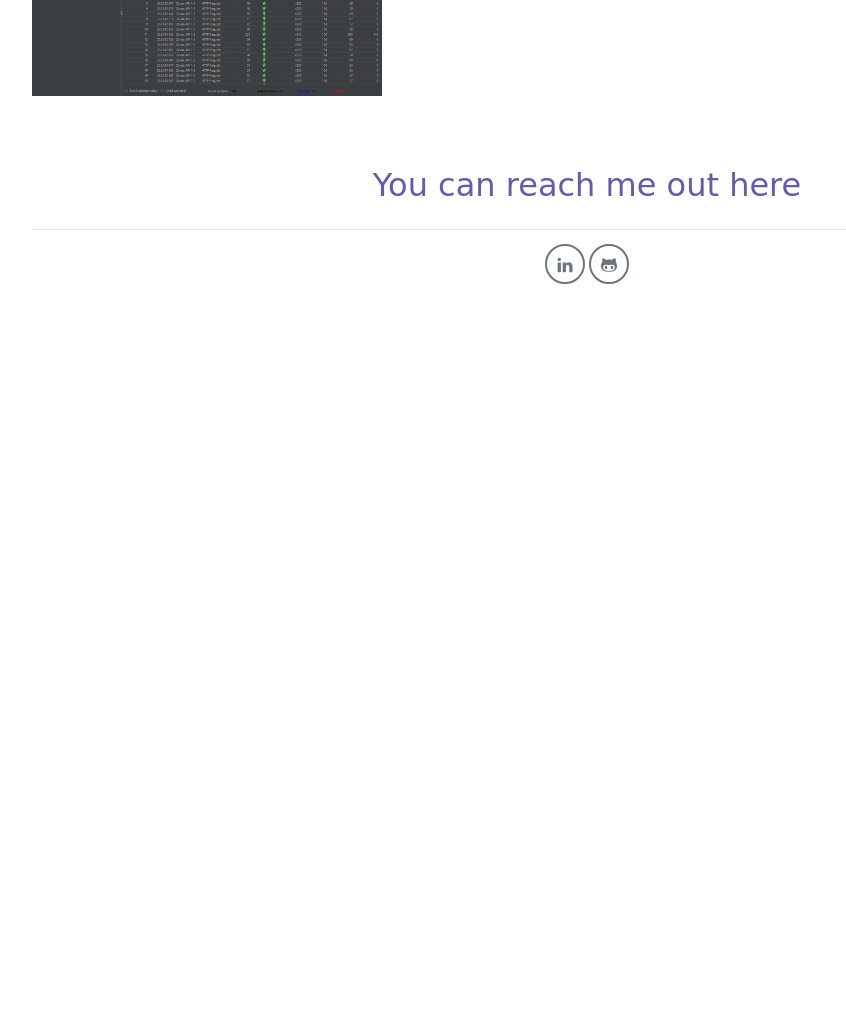
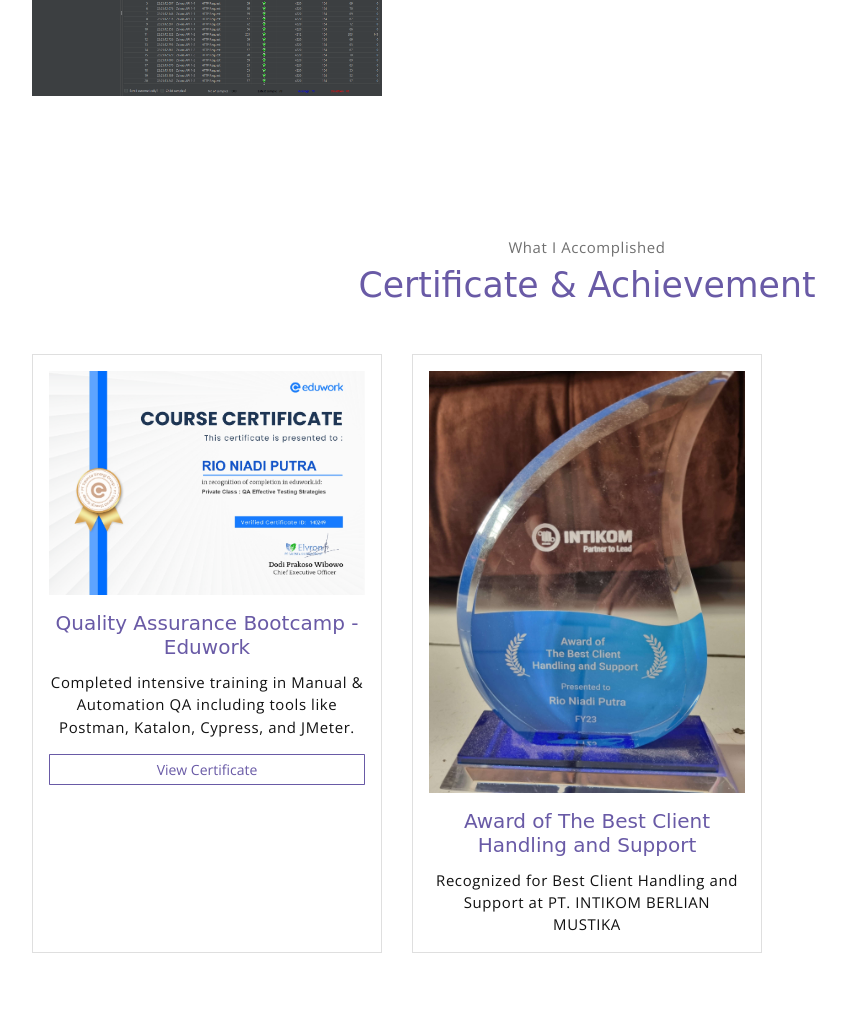
Before and after one commit to RioNiadiPutra/RioNiadiPutra.github.io, a website: page index.html in a window 1280 px wide. Shown: the part 2472-3500 px from the top of the page, without its empty margins (53-899 px from the left). Before the commit the page ends 2771 px from the top, so only its background shows below. Drawn offline with nearby package versions, Linux system fonts and the light colour scheme; a web font is replaced by a local one.

Commit message:
Update index.html

```diff
--- a/index.html
+++ b/index.html
@@ -29,6 +29,9 @@
                 </li>
                 <li class="item">
                     <a class="link" href="#portfolio">Portfolio</a>
+                </li>
+		<li class="item">
+                    <a class="link" href="#certificate">Certificate & Achievement</a>
                 </li>
             </ul>
             <a href="javascript:void(0)" id="nav-toggle" class="hamburger hamburger--elastic">
@@ -202,6 +205,33 @@
         </div><!-- end of container -->
     </section> <!-- end of portfolio section -->
 
+	<section class="section" id="certificate">
+    <div class="container text-center">
+        <p class="section-subtitle">What I Accomplished</p>
+        <h2 class="section-title mb-5">Certificate & Achievement</h2>
+        <div class="row">
+            <!-- Certificate 1 -->
+            <div class="col-md-4 mb-4">
+                <div class="card p-3 h-100">
+                    <img src="assets/imgs/Sertifikat-140249_page-0001.jpg" alt="QA Certificate" class="img-fluid mb-3">
+                    <h5 class="card-title">Quality Assurance Bootcamp - Eduwork</h5>
+                    <p class="card-text">Completed intensive training in Manual & Automation QA including tools like Postman, Katalon, Cypress, and JMeter.</p>
+                    <a href="assets/files/QA_Certificate.pdf" target="_blank" class="btn btn-outline-primary btn-sm">View Certificate</a>
+                </div>
+            </div>
+
+            <!-- Achievement 1 -->
+            <div class="col-md-4 mb-4">
+                <div class="card p-3 h-100">
+                    <img src="assets/imgs/Award_ITK_Rio Niadi Putra.jpg" alt="Achievement" class="img-fluid mb-3">
+                    <h5 class="card-title">Award of The Best Client Handling and Support</h5>
+                    <p class="card-text">Recognized for Best Client Handling and Support at PT. INTIKOM BERLIAN MUSTIKA</p>
+                </div>
+            </div>
+        </div>
+    </div>
+</section>
+
     <!-- footer -->
     <div class="container text-center">
         <h2 class="section-title mb-4">You can reach me out here</h2>
```
